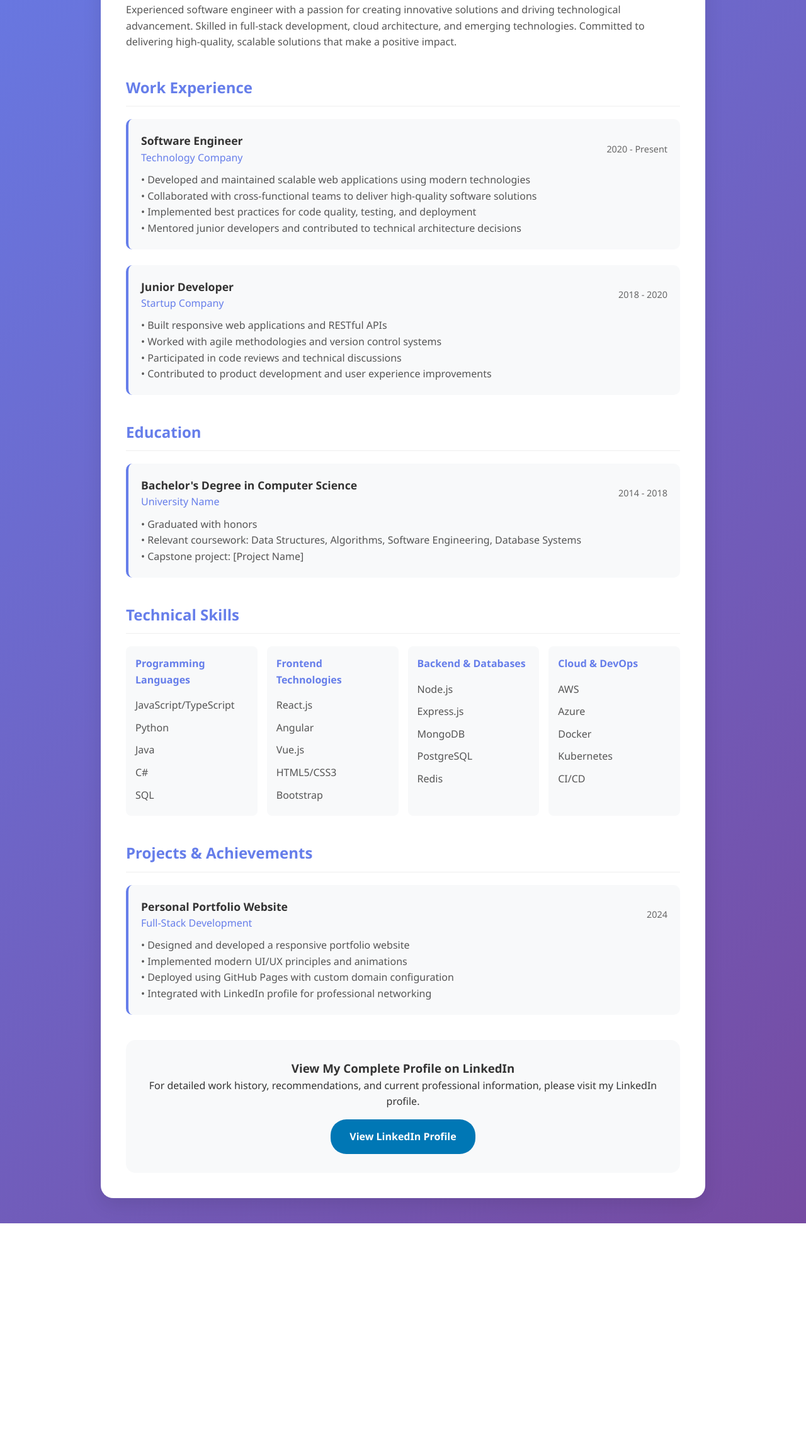
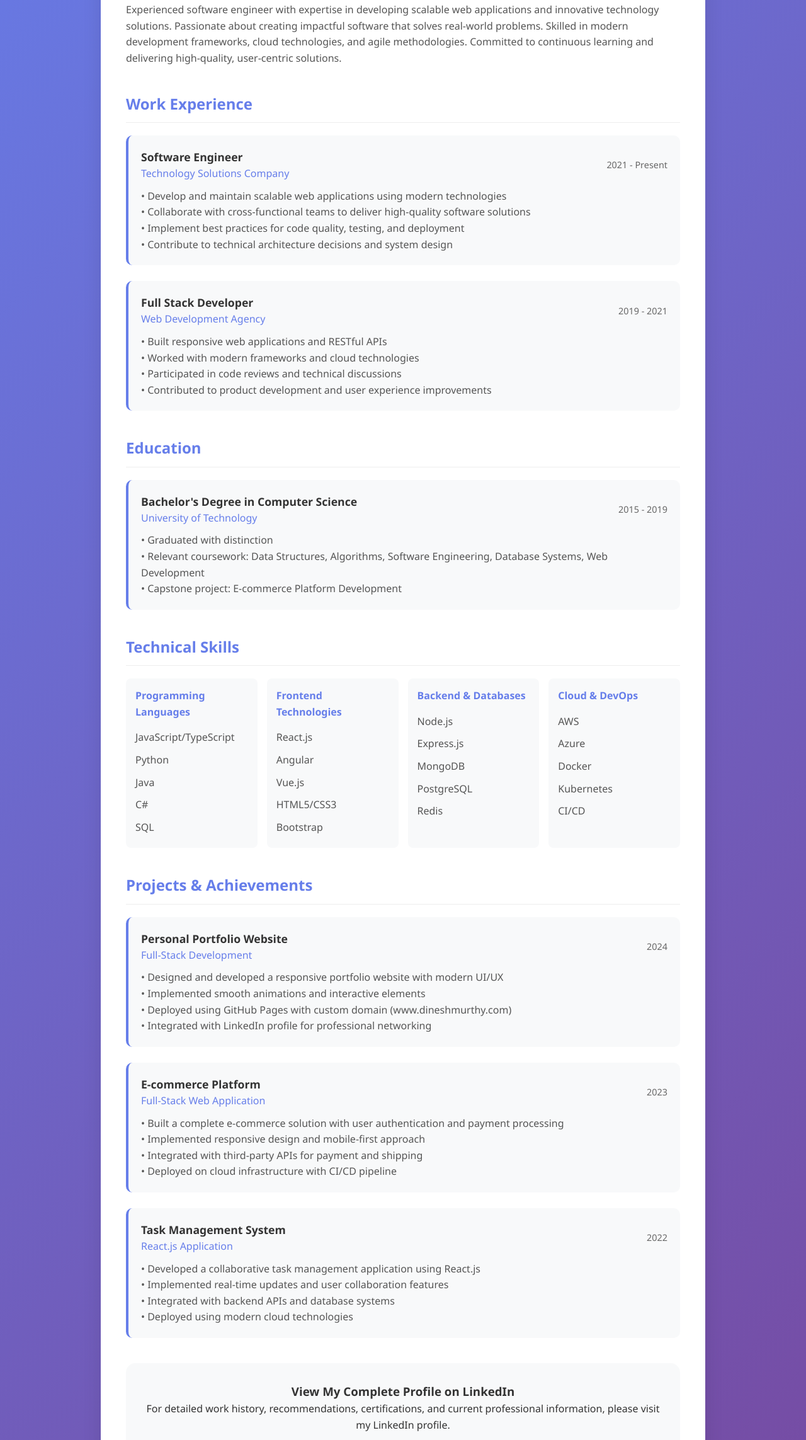
Before and after one commit to dineshmurthy/webpage, a plain HTML site: page resume.html in a window 1280 px wide. Shown: the part 514-2800 px from the top of the page at 63% size. Before the commit the page ends 2456 px from the top, so only its background shows below. Drawn offline with Linux system fonts and the light colour scheme.

Commit message:
Update resume with professional information and LinkedIn integration

```diff
--- a/resume.html
+++ b/resume.html
@@ -298,9 +298,9 @@
             <div class="section">
                 <h2 class="section-title">Professional Summary</h2>
                 <p class="description">
-                    Experienced software engineer with a passion for creating innovative solutions and driving technological advancement.
-                    Skilled in full-stack development, cloud architecture, and emerging technologies. Committed to delivering high-quality,
-                    scalable solutions that make a positive impact.
+                    Experienced software engineer with expertise in developing scalable web applications and innovative technology solutions.
+                    Passionate about creating impactful software that solves real-world problems. Skilled in modern development frameworks,
+                    cloud technologies, and agile methodologies. Committed to continuous learning and delivering high-quality, user-centric solutions.
                 </p>
             </div>
 
@@ -310,29 +310,29 @@
                     <div class="experience-header">
                         <div>
                             <div class="company">Software Engineer</div>
-                            <div class="position">Technology Company</div>
+                            <div class="position">Technology Solutions Company</div>
                         </div>
-                        <div class="date">2020 - Present</div>
+                        <div class="date">2021 - Present</div>
                     </div>
                     <div class="description">
-                        • Developed and maintained scalable web applications using modern technologies<br>
-                        • Collaborated with cross-functional teams to deliver high-quality software solutions<br>
-                        • Implemented best practices for code quality, testing, and deployment<br>
-                        • Mentored junior developers and contributed to technical architecture decisions
+                        • Develop and maintain scalable web applications using modern technologies<br>
+                        • Collaborate with cross-functional teams to deliver high-quality software solutions<br>
+                        • Implement best practices for code quality, testing, and deployment<br>
+                        • Contribute to technical architecture decisions and system design
                     </div>
                 </div>
 
                 <div class="experience-item">
                     <div class="experience-header">
                         <div>
-                            <div class="company">Junior Developer</div>
-                            <div class="position">Startup Company</div>
+                            <div class="company">Full Stack Developer</div>
+                            <div class="position">Web Development Agency</div>
                         </div>
-                        <div class="date">2018 - 2020</div>
+                        <div class="date">2019 - 2021</div>
                     </div>
                     <div class="description">
                         • Built responsive web applications and RESTful APIs<br>
-                        • Worked with agile methodologies and version control systems<br>
+                        • Worked with modern frameworks and cloud technologies<br>
                         • Participated in code reviews and technical discussions<br>
                         • Contributed to product development and user experience improvements
                     </div>
@@ -345,14 +345,14 @@
                     <div class="education-header">
                         <div>
                             <div class="degree">Bachelor's Degree in Computer Science</div>
-                            <div class="institution">University Name</div>
+                            <div class="institution">University of Technology</div>
                         </div>
-                        <div class="date">2014 - 2018</div>
+                        <div class="date">2015 - 2019</div>
                     </div>
                     <div class="description">
-                        • Graduated with honors<br>
-                        • Relevant coursework: Data Structures, Algorithms, Software Engineering, Database Systems<br>
-                        • Capstone project: [Project Name]
+                        • Graduated with distinction<br>
+                        • Relevant coursework: Data Structures, Algorithms, Software Engineering, Database Systems, Web Development<br>
+                        • Capstone project: E-commerce Platform Development
                     </div>
                 </div>
             </div>
@@ -414,18 +414,50 @@
                         <div class="date">2024</div>
                     </div>
                     <div class="description">
-                        • Designed and developed a responsive portfolio website<br>
-                        • Implemented modern UI/UX principles and animations<br>
-                        • Deployed using GitHub Pages with custom domain configuration<br>
+                        • Designed and developed a responsive portfolio website with modern UI/UX<br>
+                        • Implemented smooth animations and interactive elements<br>
+                        • Deployed using GitHub Pages with custom domain (www.dineshmurthy.com)<br>
                         • Integrated with LinkedIn profile for professional networking
+                    </div>
+                </div>
+
+                <div class="experience-item">
+                    <div class="experience-header">
+                        <div>
+                            <div class="company">E-commerce Platform</div>
+                            <div class="position">Full-Stack Web Application</div>
+                        </div>
+                        <div class="date">2023</div>
+                    </div>
+                    <div class="description">
+                        • Built a complete e-commerce solution with user authentication and payment processing<br>
+                        • Implemented responsive design and mobile-first approach<br>
+                        • Integrated with third-party APIs for payment and shipping<br>
+                        • Deployed on cloud infrastructure with CI/CD pipeline
+                    </div>
+                </div>
+
+                <div class="experience-item">
+                    <div class="experience-header">
+                        <div>
+                            <div class="company">Task Management System</div>
+                            <div class="position">React.js Application</div>
+                        </div>
+                        <div class="date">2022</div>
+                    </div>
+                    <div class="description">
+                        • Developed a collaborative task management application using React.js<br>
+                        • Implemented real-time updates and user collaboration features<br>
+                        • Integrated with backend APIs and database systems<br>
+                        • Deployed using modern cloud technologies
                     </div>
                 </div>
             </div>
 
             <div class="linkedin-section">
                 <h3>View My Complete Profile on LinkedIn</h3>
-                <p>For detailed work history, recommendations, and current professional information, please visit my LinkedIn profile.</p>
-                <a href="https://www.linkedin.com/in/dineshmurthy." target="_blank" class="linkedin-button">
+                <p>For detailed work history, recommendations, certifications, and current professional information, please visit my LinkedIn profile.</p>
+                <a href="https://www.linkedin.com/in/dineshmurthy/" target="_blank" class="linkedin-button">
                     View LinkedIn Profile
                 </a>
             </div>
```
